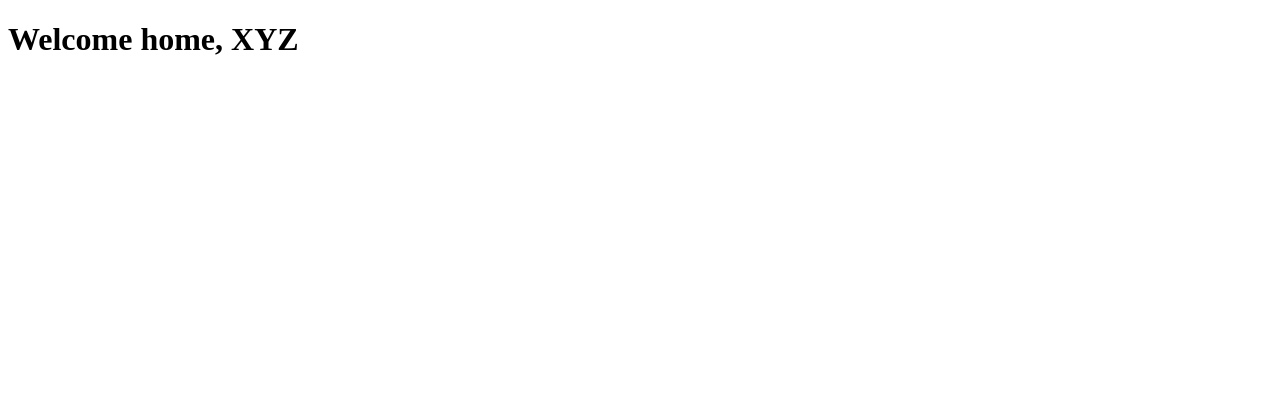
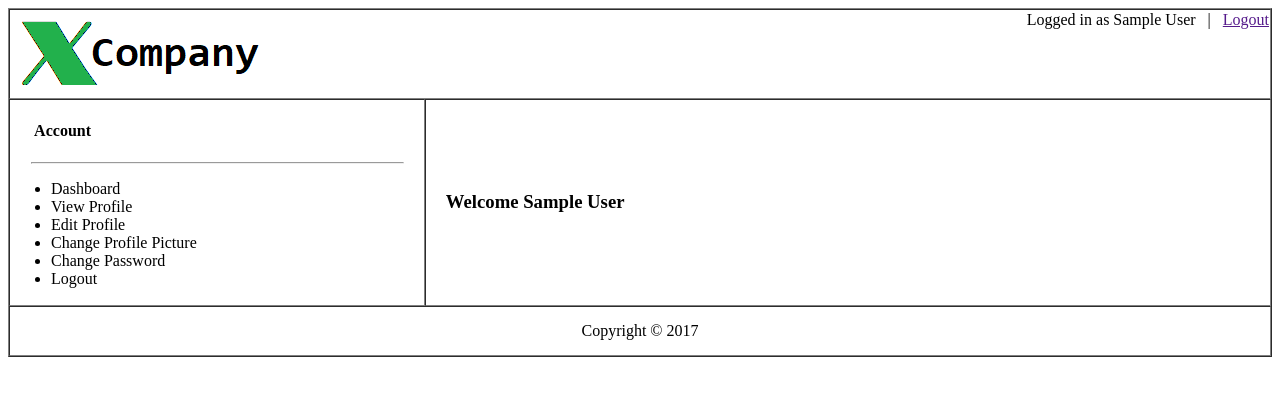
Before and after one commit to Atanusaha143/learning-web-technologies-spring-2020-2021-sec-h, a PHP site: page /home.php in a window 1280 px wide. Shown: the top 396 px of the page. Run offline with PHP 8.4, Linux system fonts and the light colour scheme; the visitor is signed in with stand-in values (Sample User, id 1).

Commit message:
updated home configs

```diff
--- a/MID_LAB_TASK_PHP_SESSION_07/home.php
+++ b/MID_LAB_TASK_PHP_SESSION_07/home.php
@@ -7,16 +7,50 @@
 <!DOCTYPE html>
 <html>
 <head>
-	<title>Home page</title>
+	<title>Public Home</title>
 </head>
 <body>
-	<h1>Welcome home, XYZ</h1>
+	<table border="1" width="100%" cellspacing="0">
+		<tr>
+			<td align="right" colspan="3">
+				<a href="home.php"> <img src="logo.png" align="left"> </a>
+				Logged in as <?php print_r($_SESSION['name']) ?>
+				&nbsp | &nbsp
+				<a href=""> Logout</a>
+			</td>
+		</tr>
+		<tr height = "200px">
+			<td width="33%">
+				<h4> &nbsp &nbsp &nbsp Account </h4>
+				<hr width="90%">
+				<ul>
+					<li> Dashboard </li>
+					<li> View Profile </li>
+					<li> Edit Profile </li>
+					<li> Change Profile Picture </li>
+					<li> Change Password </li>
+					<li> Logout </li>
+				</ul>
+			</td>
+			<td colspan="2">
+				<h3>
+					&nbsp &nbsp Welcome <?php print_r($_SESSION['name']) ?>
+				</h3>
+			</td>
+		</tr>
+		<tr height = "50px">
+			<td colspan="3">
+				<center> Copyright &copy 2017 </center>
+			</td>
+		</tr>
+	</table>
 </body>
 </html>
 
 <?php
 
 	}else{
+		echo "Please do Registration before login in";
 		header('location: registration.php');
 	}
 
```
